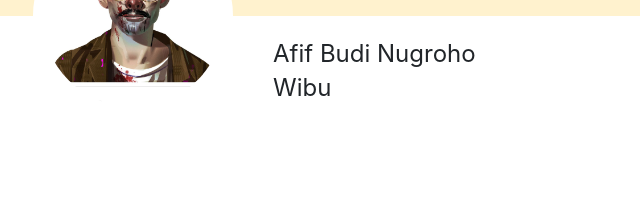
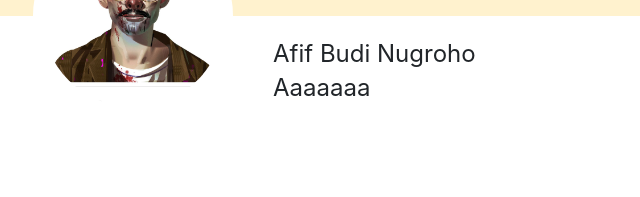
Before and after one commit to xxlrd/xxlrd.github.io, a plain HTML site: page index.html in a window 1280 px wide. Shown: the part 208-405 px from the top of the page, 52-692 px from the left. Drawn offline with Linux system fonts and the light colour scheme.

Commit message:
Update index.html

```diff
--- a/index.html
+++ b/index.html
@@ -55,7 +55,7 @@
     <div class="container">
       <img src="img/profile.jpg" width="35%" class="rounded-circle img-thumbnail" alt="">
       <p id="nama">Afif Budi Nugroho</p>
-      <p id="bawahnama">Wibu</p>
+      <p id="bawahnama">Aaaaaaa</p>
       <div id="cv">
         <a href="https://drive.google.com/file/d/1NgoEtYRmxbGlU9M8IcdQQ3tm7_wYp0sN/view?usp=sharing" target="_blank">
           <button type="button" class="btn btn-light btn-lg tombol">Download CV</button>
```
